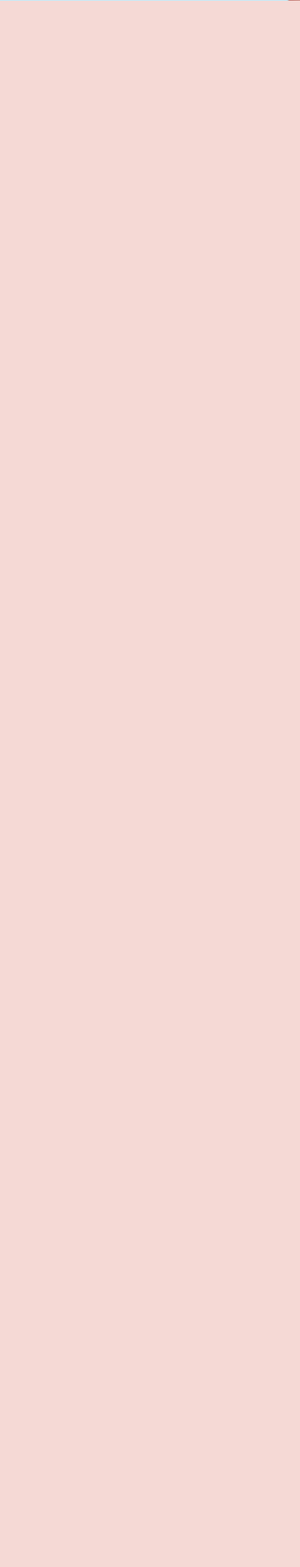
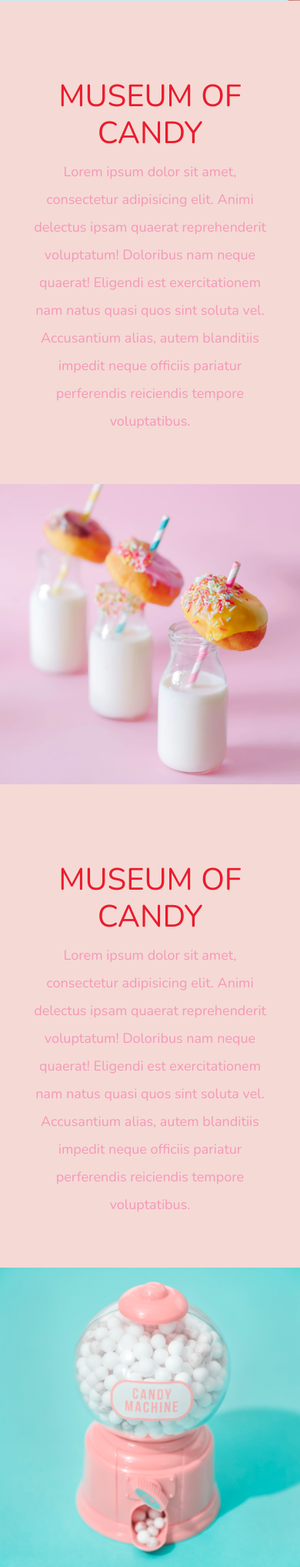
Before and after one commit to hungkail/MuseumOfCandy, a PHP site: page / in a window 390 px wide. Before the commit the part shown is almost empty. Shown: the part 390-2426 px from the top of the page at 77% size. Before the commit the page ends 391 px from the top, so only its background shows below. Run offline with PHP 8.4, Linux system fonts and the light colour scheme.

Commit message:
finish content

```diff
--- a/app.css
+++ b/app.css
@@ -1,6 +1,22 @@
 body {
     background: #f5d9d5;
     font-family: "Nunito", sans-serif;
+}
+.blub h2 {
+    color: #EA1C2C;
+    font-weight: 100;
+    font-size: 2.5rem;
+}
+.blub p {
+    color: #f498b8;
+    font-weight: 100;
+    font-size: 1.125rem;
+    line-height: 2;
+}
+
+.content {
+    margin-top: 100px;
+    margin-bottom: 100px;
 }
 
 #mainNavbar .navbar-brand {
@@ -30,6 +46,11 @@ body {
     font-size: 4rem;
 }
 
+.navbar.scrolled {
+    background: rgb(222,192,222);
+    transition: background 1s;
+}
+
 @media (max-width: 1200px) {
     #headingGroup h1 {
         font-weight: 100;
--- a/index.html
+++ b/index.html
@@ -48,11 +48,72 @@
       <div class="col-lg-6"><img class="img-fluid" src="imgs/hand2.png" alt=""></div>
     </div>
   </section>
-    <!-- Optional JavaScript -->
+
+  <section class="container-fluid px-0 content">
+    <div class="row align-items-center">
+      <div class="col-md-6 order-2 order-md-1">
+        <img src="imgs/milk.png" alt="" class="img-fluid">
+      </div>
+      <div class="col-md-6 text-center order-1 order-md-2">
+        <div class="row justify-content-center">
+          <div class="col-10 col-lg-8 blub mb-5 mb-md-0">
+            <h2>MUSEUM OF CANDY</h2>
+            <img src="imgs/lolli_icon.png" alt="" class="d-none d-lg-inline">
+            <p class="lead">Lorem ipsum dolor sit amet, consectetur adipisicing elit. Animi delectus ipsam quaerat reprehenderit voluptatum! Doloribus nam neque quaerat! Eligendi est exercitationem nam natus quasi quos sint soluta vel. Accusantium alias, autem blanditiis impedit neque officiis pariatur perferendis reiciendis tempore voluptatibus.</p>
+          </div>
+        </div>
+
+      </div>
+    </div>
+  </section>
+  <section class="container-fluid px-0 content">
+    <div class="row align-items-center">
+      <div class="col-md-6 order-2">
+        <img src="imgs/gumball.png" alt="" class="img-fluid">
+      </div>
+      <div class="col-md-6 text-center order-1">
+        <div class="row justify-content-center">
+          <div class="col-10 col-lg-8 blub mb-5 mb-md-0">
+            <h2>MUSEUM OF CANDY</h2>
+            <img src="imgs/lolli_icon.png" alt="" class="d-none d-lg-inline">
+            <p class="lead">Lorem ipsum dolor sit amet, consectetur adipisicing elit. Animi delectus ipsam quaerat reprehenderit voluptatum! Doloribus nam neque quaerat! Eligendi est exercitationem nam natus quasi quos sint soluta vel. Accusantium alias, autem blanditiis impedit neque officiis pariatur perferendis reiciendis tempore voluptatibus.</p>
+          </div>
+        </div>
+
+      </div>
+    </div>
+  </section>
+  <section class="container-fluid px-0 content">
+    <div class="row align-items-center">
+      <div class="col-md-6 order-2 order-md-1">
+        <img src="imgs/sprinkles.png" alt="" class="img-fluid">
+      </div>
+      <div class="col-md-6 text-center order-1 order-md-2">
+        <div class="row justify-content-center">
+          <div class="col-10 col-lg-8 blub mb-5 mb-md-0">
+            <h2>MUSEUM OF CANDY</h2>
+            <img src="imgs/lolli_icon.png" alt="" class="d-none d-lg-inline">
+            <p class="lead">Lorem ipsum dolor sit amet, consectetur adipisicing elit. Animi delectus ipsam quaerat reprehenderit voluptatum! Doloribus nam neque quaerat! Eligendi est exercitationem nam natus quasi quos sint soluta vel. Accusantium alias, autem blanditiis impedit neque officiis pariatur perferendis reiciendis tempore voluptatibus.</p>
+          </div>
+        </div>
+
+      </div>
+    </div>
+  </section>
+
+  <!-- Optional JavaScript -->
     <!-- jQuery first, then Popper.js, then Bootstrap JS -->
     <script src="https://code.jquery.com/jquery-3.3.1.slim.min.js" integrity="sha384-q8i/X+965DzO0rT7abK41JStQIAqVgRVzpbzo5smXKp4YfRvH+8abtTE1Pi6jizo" crossorigin="anonymous"></script>
     <script src="https://cdnjs.cloudflare.com/ajax/libs/popper.js/1.14.3/umd/popper.min.js" integrity="sha384-ZMP7rVo3mIykV+2+9J3UJ46jBk0WLaUAdn689aCwoqbBJiSnjAK/l8WvCWPIPm49" crossorigin="anonymous"></script>
     <script src="https://stackpath.bootstrapcdn.com/bootstrap/4.1.3/js/bootstrap.min.js" integrity="sha384-ChfqqxuZUCnJSK3+MXmPNIyE6ZbWh2IMqE241rYiqJxyMiZ6OW/JmZQ5stwEULTy" crossorigin="anonymous"></script>
+  <script>
+    $(function(){
+      $(document).scroll(function () {
+        var $nav = $("#mainNavbar");
+        $nav.toggleClass("scrolled",$(this).scrollTop() > $nav.height())
 
+      })
+    })
+  </script>
   </body>
 </html>
```
